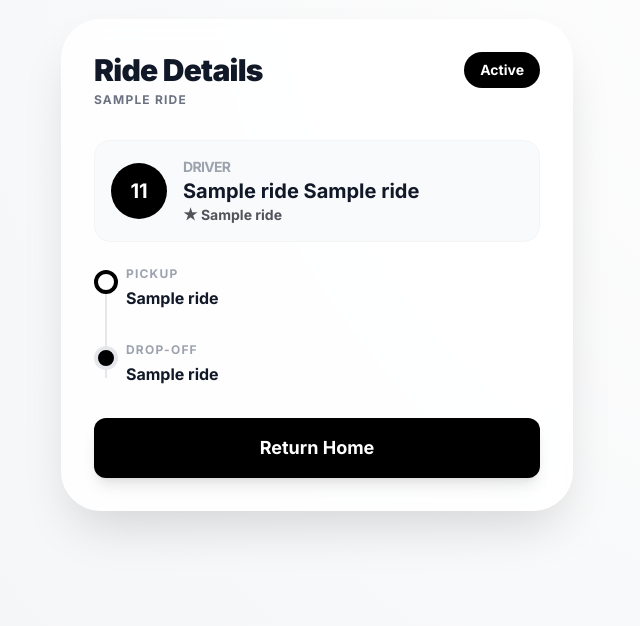
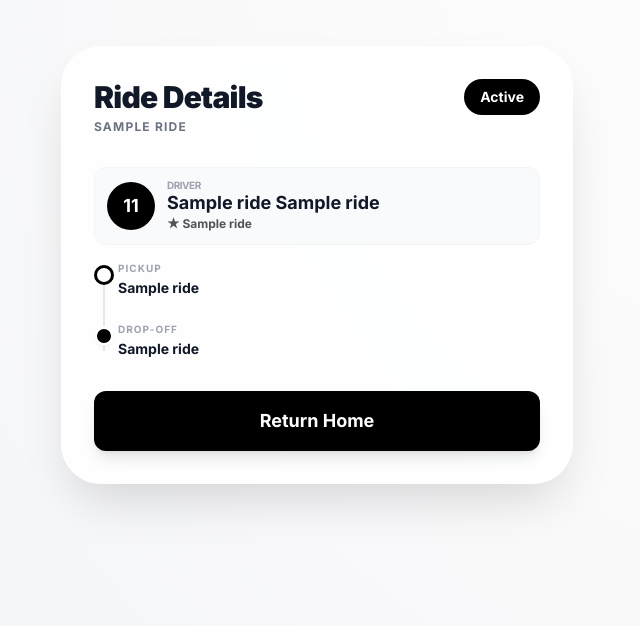
Before and after one commit to carvedkarma/Konvoy, a Flask app: template uber/templates/ride_details.html in a window 1280 px wide. Shown: the part 112-738 px from the top of the page, without its empty margins (323-963 px from the left). Run offline with Flask 3, Linux system fonts and the light colour scheme; the template is opened without the code that fills it: most values are stand-ins (such as "Sample title", 1, 10 or a date in 2020); some libraries are stand-ins or nearby versions.

Commit message:
Refine the ride details card to be more compact and professional
Update ride details template to reduce card size and replace animation with an abstract car logo.

Replit-Commit-Author: Agent
Replit-Commit-Session-Id: 3a3e8ade-e7ed-4612-b111-b7766714d17b
Replit-Commit-Checkpoint-Type: full_checkpoint
Replit-Commit-Event-Id: 6ffab0f8-6c2e-4f6c-9ddd-135389023a51
Replit-Commit-Screenshot-Url: https://storage.googleapis.com/screenshot-production-us-central1/250f0ca5-e4ac-4ffa-b33a-7dfd825ca120/3a3e8ade-e7ed-4612-b111-b7766714d17b/bDelfPt
Replit-Helium-Checkpoint-Created: true

```diff
--- a/uber/templates/ride_details.html
+++ b/uber/templates/ride_details.html
@@ -49,53 +49,53 @@
                 </div>
 
                 {% if ride_data and ride_data != 0 %}
-                <div class="space-y-6">
+                <div class="space-y-4">
                     <!-- Driver Info -->
-                    <div class="flex items-center space-x-4 p-4 bg-gray-50 rounded-2xl border border-gray-100">
-                        <div class="w-14 h-14 bg-black rounded-full flex items-center justify-center text-white text-xl font-bold">
+                    <div class="flex items-center space-x-3 p-3 bg-gray-50 rounded-xl border border-gray-100">
+                        <div class="w-12 h-12 bg-black rounded-full flex items-center justify-center text-white text-lg font-bold">
                             {{ ride_data[1][0] }}{{ ride_data[2][0] }}
                         </div>
                         <div>
-                            <p class="text-sm font-bold text-gray-400 uppercase tracking-tighter">Driver</p>
-                            <p class="text-xl font-bold text-gray-900">{{ ride_data[1] }} {{ ride_data[2] }}</p>
-                            <div class="flex items-center text-sm font-bold text-zinc-600">
+                            <p class="text-[10px] font-bold text-gray-400 uppercase tracking-tighter leading-none mb-1">Driver</p>
+                            <p class="text-lg font-bold text-gray-900 leading-none">{{ ride_data[1] }} {{ ride_data[2] }}</p>
+                            <div class="flex items-center text-xs font-bold text-zinc-600 mt-1">
                                 <span>★ {{ ride_data[3] }}</span>
                             </div>
                         </div>
                     </div>
 
                     <!-- Route -->
-                    <div class="relative pl-8 space-y-8 before:absolute before:left-[11px] before:top-2 before:bottom-2 before:w-0.5 before:bg-gray-200">
+                    <div class="relative pl-6 space-y-6 before:absolute before:left-[9px] before:top-2 before:bottom-2 before:w-0.5 before:bg-gray-200">
                         <div class="relative">
-                            <div class="absolute -left-8 top-1 w-6 h-6 bg-white border-4 border-black rounded-full"></div>
-                            <p class="text-xs font-bold text-gray-400 uppercase tracking-widest mb-1">Pickup</p>
-                            <p class="font-bold text-gray-900">{{ ride_data[4] }}</p>
+                            <div class="absolute -left-6 top-1 w-5 h-5 bg-white border-[3px] border-black rounded-full"></div>
+                            <p class="text-[10px] font-bold text-gray-400 uppercase tracking-widest mb-0.5">Pickup</p>
+                            <p class="text-sm font-bold text-gray-900">{{ ride_data[4] }}</p>
                         </div>
                         <div class="relative">
-                            <div class="absolute -left-8 top-1 w-6 h-6 bg-black border-4 white rounded-full"></div>
-                            <p class="text-xs font-bold text-gray-400 uppercase tracking-widest mb-1">Drop-off</p>
-                            <p class="font-bold text-gray-900">{{ ride_data[5] }}</p>
+                            <div class="absolute -left-6 top-1 w-5 h-5 bg-black border-[3px] border-white rounded-full shadow-sm"></div>
+                            <p class="text-[10px] font-bold text-gray-400 uppercase tracking-widest mb-0.5">Drop-off</p>
+                            <p class="text-sm font-bold text-gray-900">{{ ride_data[5] }}</p>
                         </div>
                     </div>
                 </div>
                 {% else %}
-                <div class="text-center py-10 animate-fade-in">
-                    <div class="mb-6 flex justify-center relative">
-                        <div class="absolute inset-0 bg-blue-100 rounded-full blur-3xl opacity-30 animate-pulse"></div>
-                        <img src="{{ url_for('static', filename='images/no_rides.gif') }}" alt="No rides available" class="relative w-56 h-56 object-contain rounded-2xl shadow-2xl border-4 border-white transform hover:scale-105 transition-transform duration-500">
+                <div class="text-center py-6 animate-fade-in">
+                    <div class="mb-4 flex justify-center relative">
+                        <div class="absolute inset-0 bg-zinc-100 rounded-full blur-2xl opacity-50"></div>
+                        <img src="{{ url_for('static', filename='images/abstract_car.png') }}" alt="Searching" class="relative w-24 h-24 object-contain opacity-80 hover:opacity-100 transition-opacity duration-300">
                     </div>
-                    <div class="inline-block px-4 py-1.5 mb-4 bg-zinc-100 rounded-full">
-                        <span class="text-xs font-black uppercase tracking-widest text-zinc-500">Status: Searching</span>
+                    <div class="inline-block px-3 py-1 mb-3 bg-zinc-50 border border-zinc-100 rounded-full">
+                        <span class="text-[10px] font-black uppercase tracking-widest text-zinc-400">Searching...</span>
                     </div>
-                    <h3 class="text-3xl font-black text-gray-900 mb-3 tracking-tight">No Ride Found</h3>
-                    <p class="text-gray-500 font-medium max-w-xs mx-auto leading-relaxed">
-                        We're scanning the area for available drivers. Hang tight, we'll keep you posted!
+                    <h3 class="text-xl font-black text-gray-900 mb-2 tracking-tight">No Ride Found</h3>
+                    <p class="text-xs text-gray-400 font-medium max-w-[200px] mx-auto leading-normal">
+                        Scanning the area for your next Konvoy driver.
                     </p>
 
-                    <div class="mt-8 flex justify-center space-x-2">
-                        <div class="w-2 h-2 bg-zinc-300 rounded-full animate-bounce" style="animation-delay: 0.1s"></div>
-                        <div class="w-2 h-2 bg-zinc-300 rounded-full animate-bounce" style="animation-delay: 0.2s"></div>
-                        <div class="w-2 h-2 bg-zinc-300 rounded-full animate-bounce" style="animation-delay: 0.3s"></div>
+                    <div class="mt-6 flex justify-center space-x-1.5">
+                        <div class="w-1.5 h-1.5 bg-zinc-200 rounded-full animate-bounce" style="animation-delay: 0.1s"></div>
+                        <div class="w-1.5 h-1.5 bg-zinc-200 rounded-full animate-bounce" style="animation-delay: 0.2s"></div>
+                        <div class="w-1.5 h-1.5 bg-zinc-200 rounded-full animate-bounce" style="animation-delay: 0.3s"></div>
                     </div>
                 </div>
                 {% endif %}
```
Also changed, not shown: uber/static/images/abstract_car.png (added).
